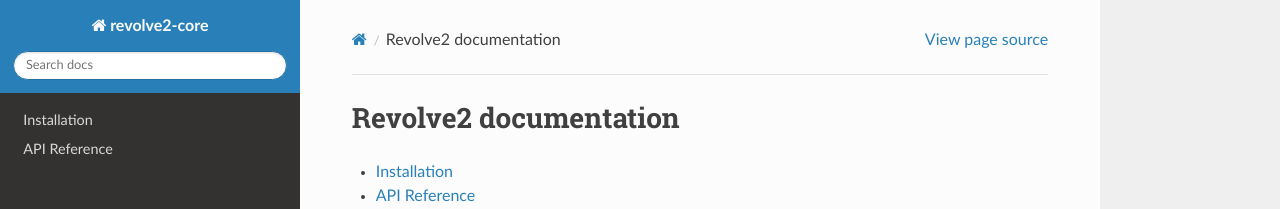
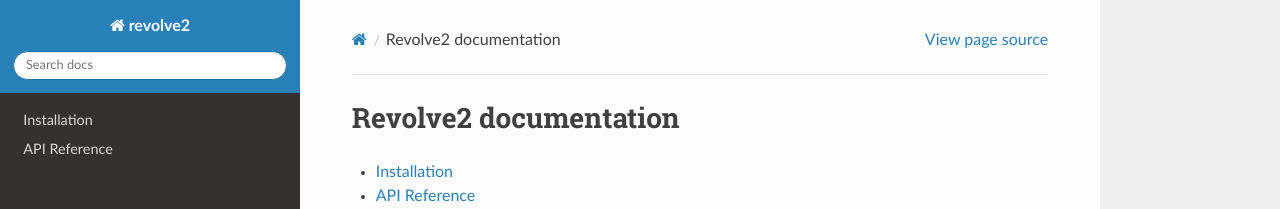
Before and after one commit to ci-group/revolve2, a Sphinx documentation site: the page built from docs/source/index.rst, in a window 1280 px wide. Shown: the top 209 px of the page. Built offline with Sphinx 7.4.7 and the Read the Docs theme 2.0.0, drawn with Linux system fonts in a browser that asks for light colours; pages that are not in the unit, such as notebooks, are missing from menus.

```diff
--- a/docs/source/conf.py
+++ b/docs/source/conf.py
@@ -18,7 +18,7 @@ sys.path.insert(0, os.path.abspath("../.."))
 
 # -- Project information -----------------------------------------------------
 
-project = "revolve2-core"
+project = "revolve2"
 copyright = "2022, ci-group"
 author = "ci-group"
 
```
